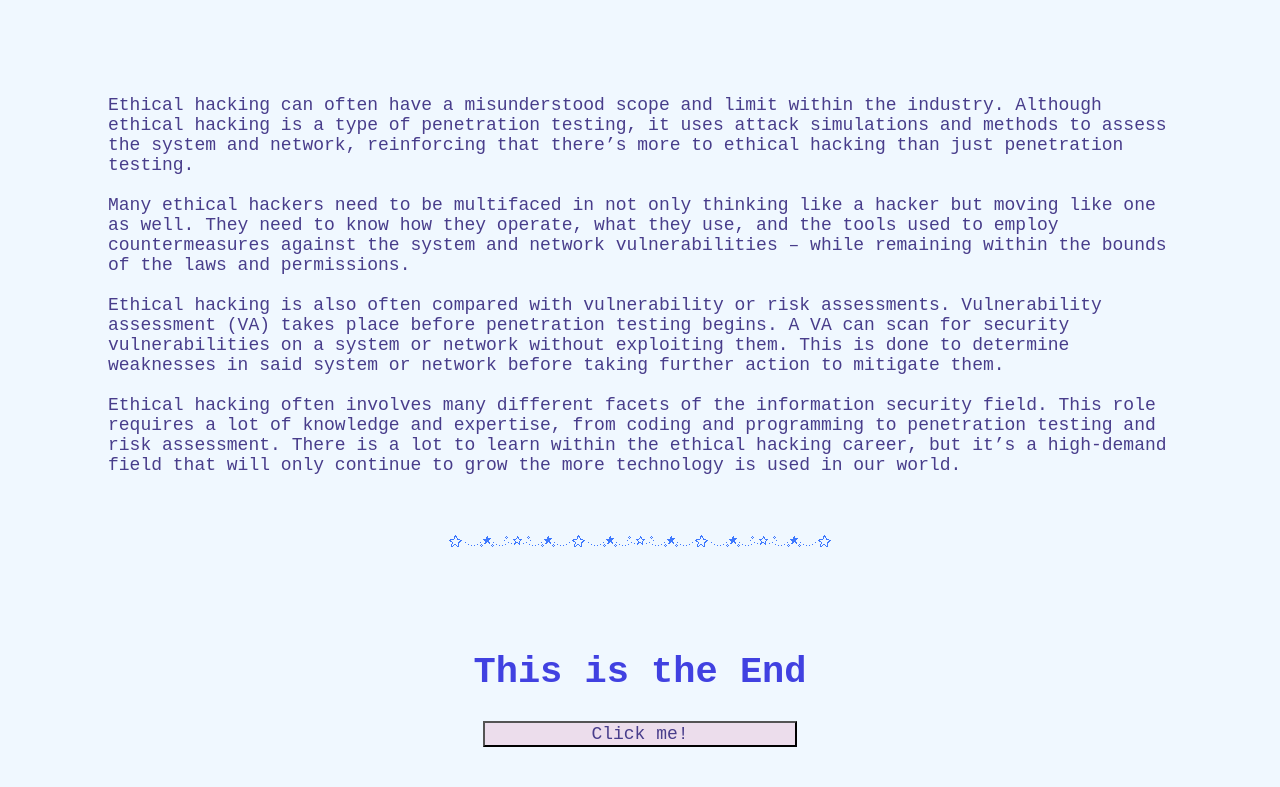
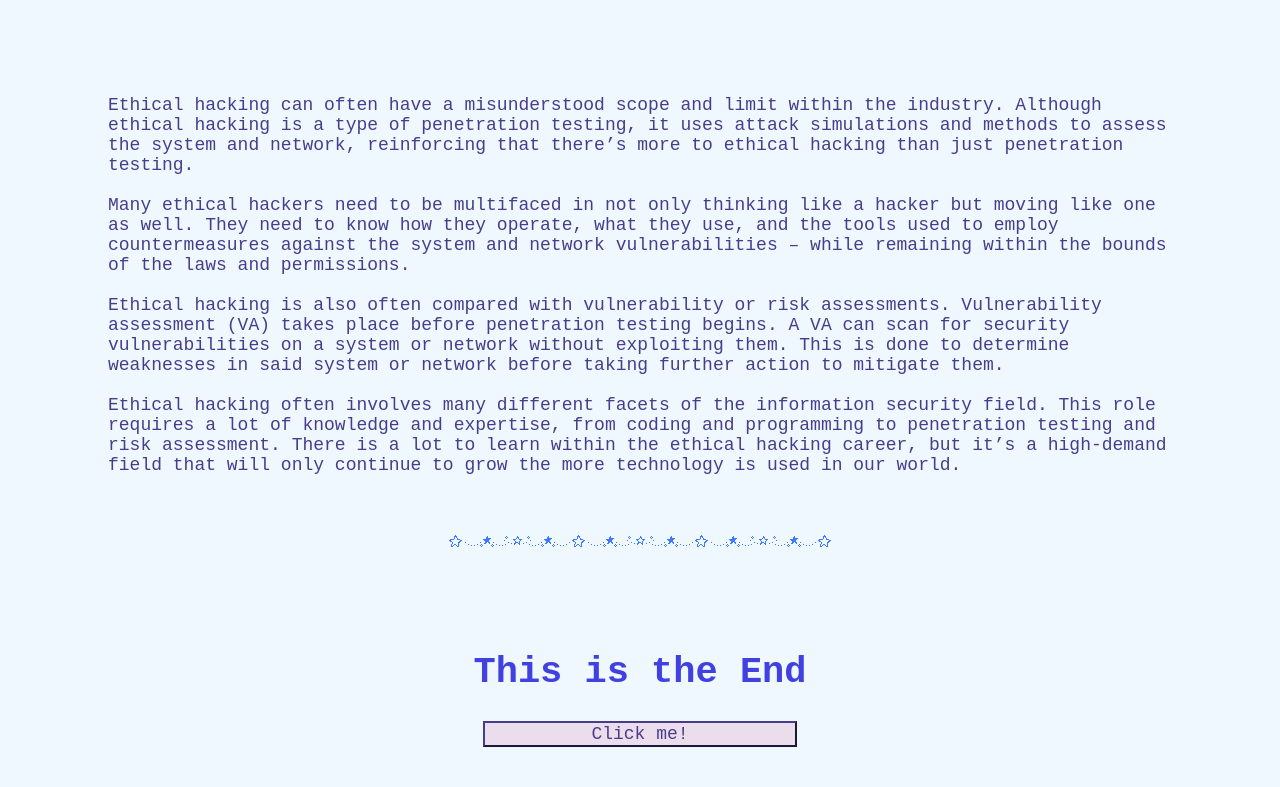
Before and after one commit to feng5828/time-traveler, a plain HTML site: page 2000s/index.html in a window 1280 px wide. Shown: the part 5250-6037 px from the top of the page. Drawn offline with Linux system fonts and the light colour scheme.

Commit message:
1990s/2000s

```diff
--- a/2000s/index.html
+++ b/2000s/index.html
@@ -128,6 +128,7 @@
     }
     button{
         background-color: rgb(236, 221, 236);
+        border-color: darkslateblue;
     }
     dialog{
         border: 0px;
```
